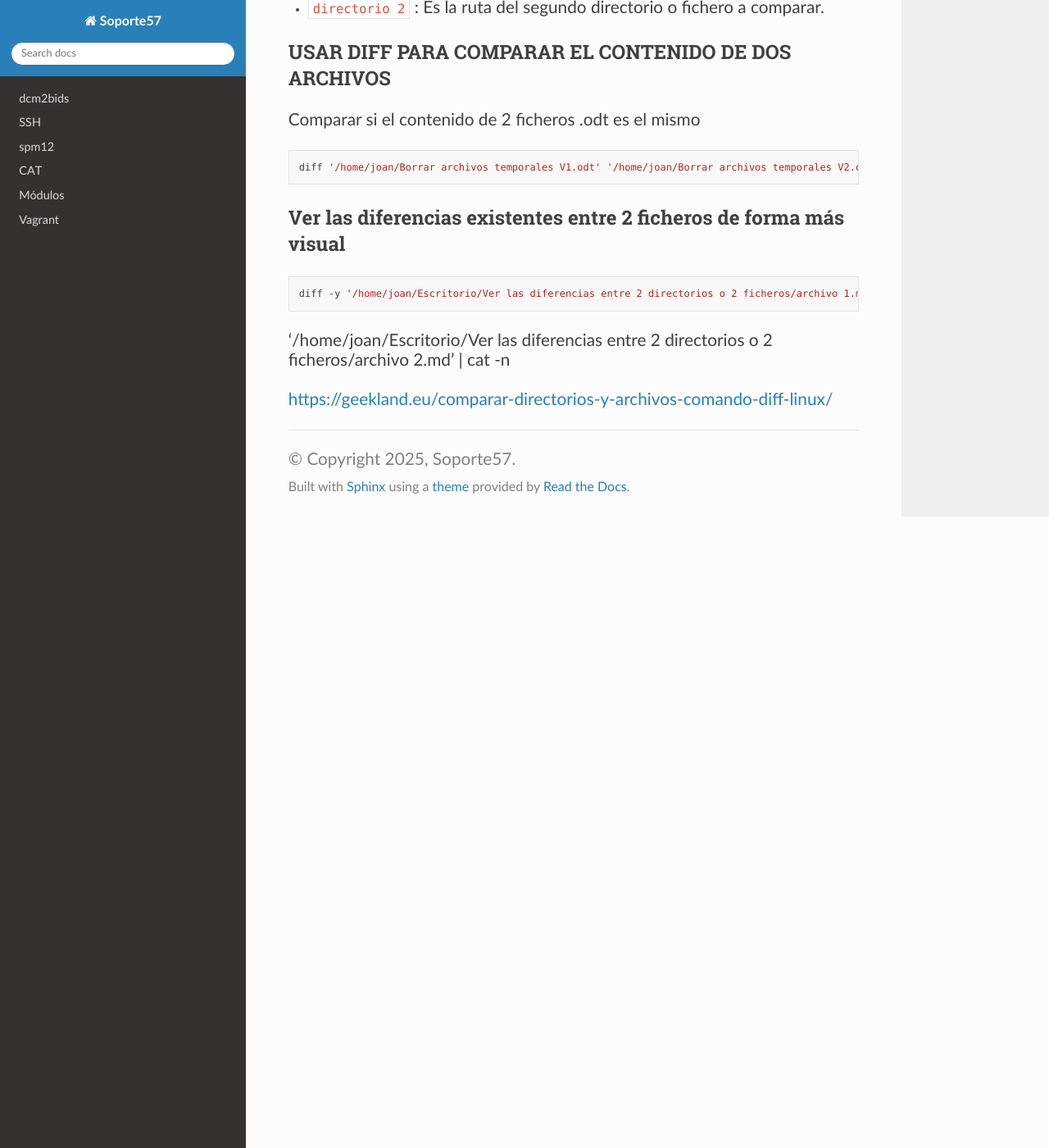
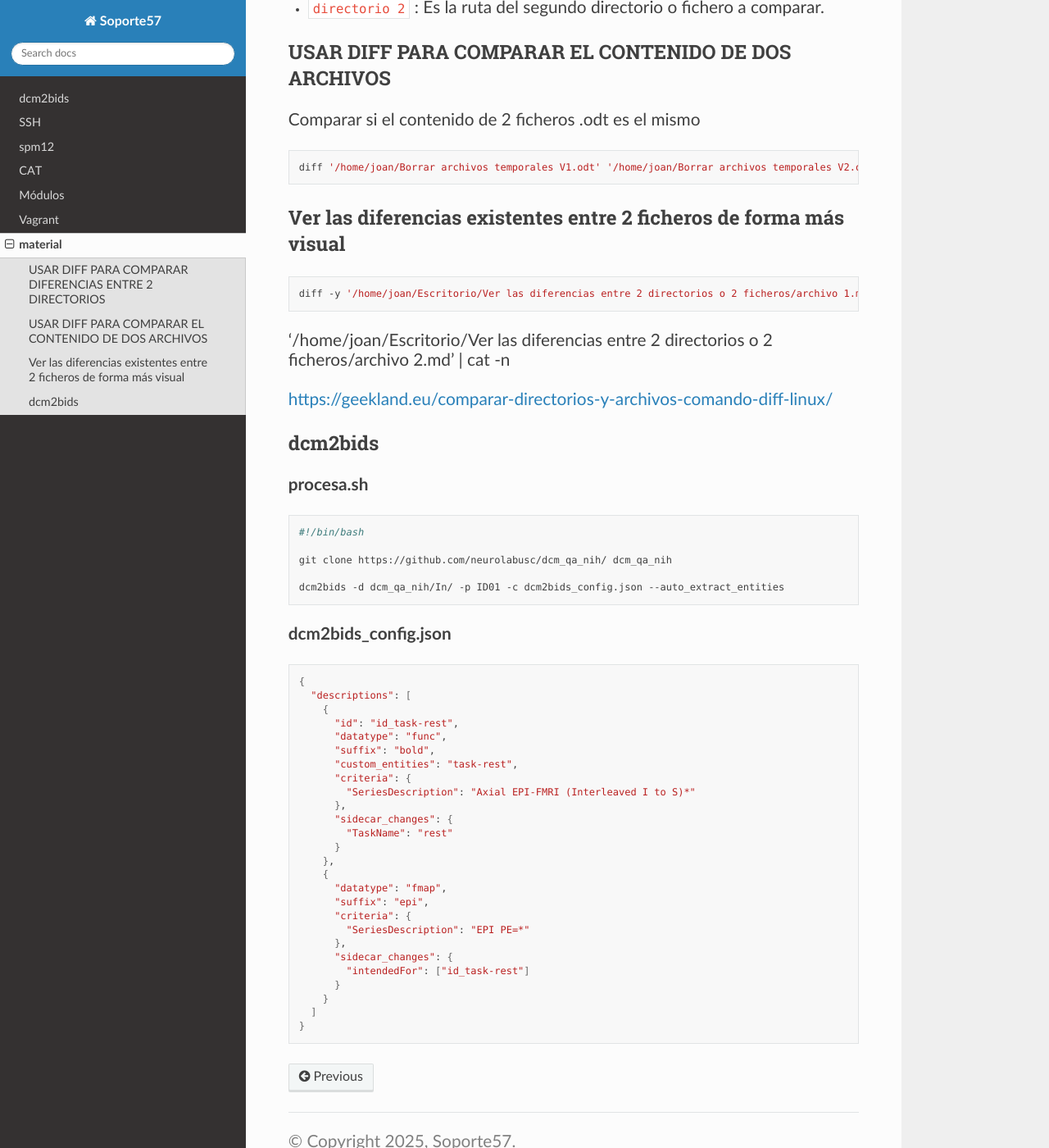
Before and after one commit to matecom57/santosg57-soporte, a Sphinx documentation site: the page built from docs/source/material.rst, in a window 1280 px wide and 1400 px high, scrolled down 1593 px. Shown: the whole window at 82% size. Built offline with Sphinx 7.4.7 and the Read the Docs theme 3.1.0, drawn with Linux system fonts in a browser that asks for light colours.

Commit message:
Test comité

```diff
--- a/docs/source/index.rst
+++ b/docs/source/index.rst
@@ -24,3 +24,4 @@ Contents
    cat
    modules
    vagrant
+   material
--- a/docs/source/material.rst
+++ b/docs/source/material.rst
@@ -58,3 +58,47 @@ Ver las diferencias existentes entre 2 ficheros de forma más visual
 '/home/joan/Escritorio/Ver las diferencias entre 2 directorios o 2 ficheros/archivo 2.md' | cat -n
 
 https://geekland.eu/comparar-directorios-y-archivos-comando-diff-linux/
+
+dcm2bids
+--------
+
+**procesa.sh**
+
+.. code:: Bash
+
+   #!/bin/bash
+
+   git clone https://github.com/neurolabusc/dcm_qa_nih/ dcm_qa_nih
+
+   dcm2bids -d dcm_qa_nih/In/ -p ID01 -c dcm2bids_config.json --auto_extract_entities
+
+**dcm2bids_config.json**
+
+.. code:: Bash
+
+   {
+     "descriptions": [
+       {
+         "id": "id_task-rest",
+         "datatype": "func",
+         "suffix": "bold",
+         "custom_entities": "task-rest",
+         "criteria": {
+           "SeriesDescription": "Axial EPI-FMRI (Interleaved I to S)*"
+         },
+         "sidecar_changes": {
+           "TaskName": "rest"
+         }
+       },
+       {
+         "datatype": "fmap",
+         "suffix": "epi",
+         "criteria": {
+           "SeriesDescription": "EPI PE=*"
+         },
+         "sidecar_changes": {
+           "intendedFor": ["id_task-rest"]
+         }
+       }
+     ]
+   }
```
